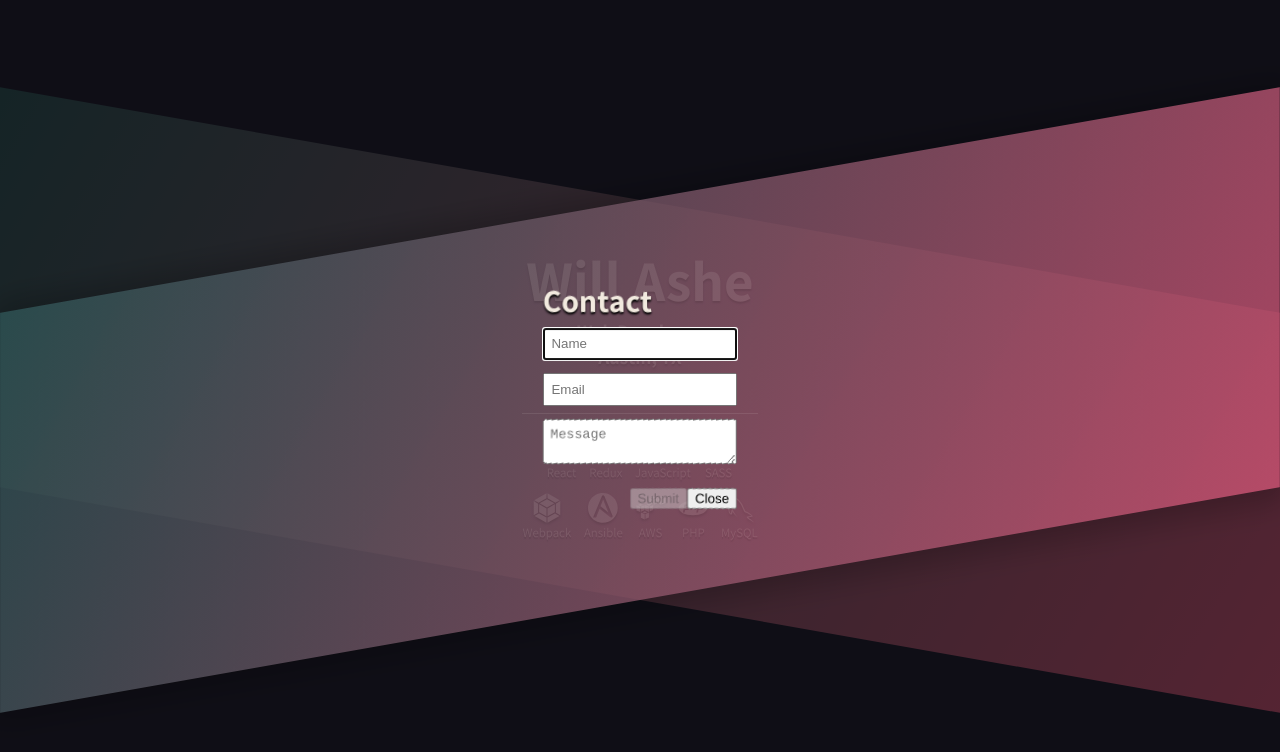
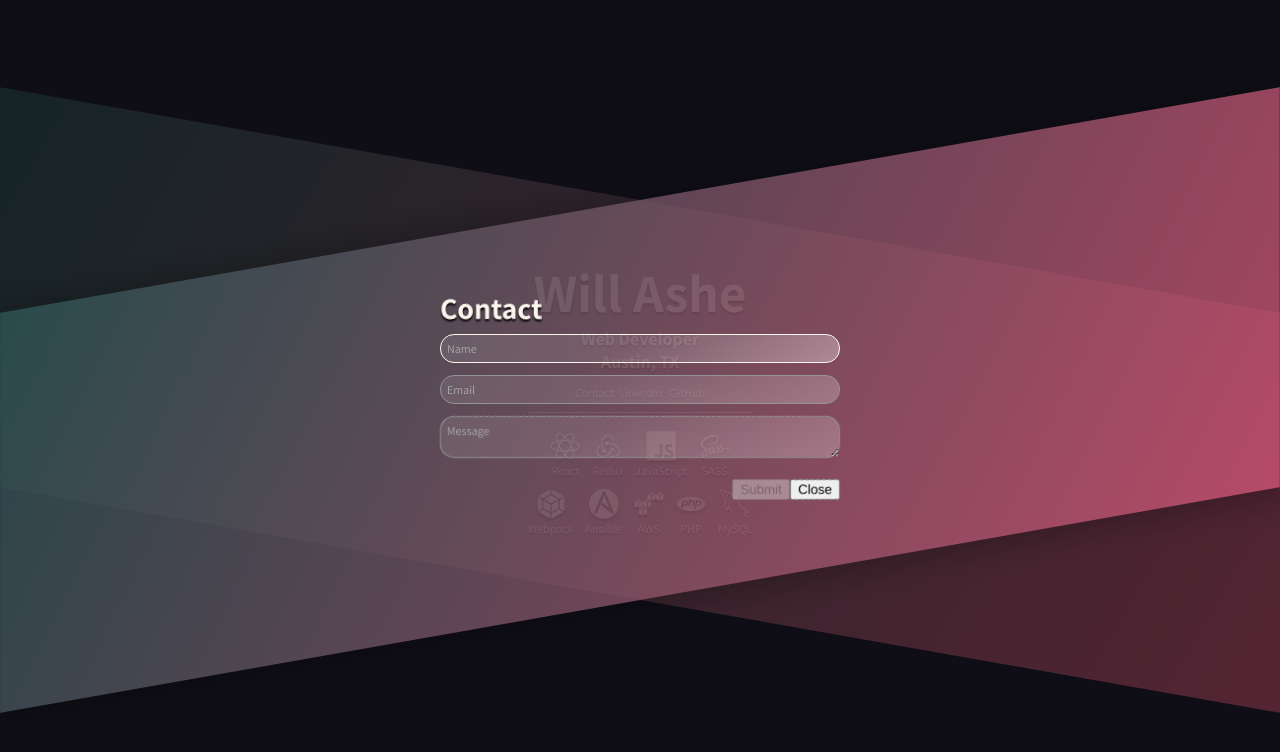
Before and after one commit to willashe/willashe, a React app: page / in a window 1280 px wide. Both pictures are taken after a click on the button "Contact". Shown: the top 752 px of the page. Built offline with nearby package versions, Linux system fonts and the light colour scheme.

Commit message:
contact form styling

```diff
--- a/src/scripts/components/ContactForm.js
+++ b/src/scripts/components/ContactForm.js
@@ -4,6 +4,8 @@ import { Form, Field, reduxForm } from 'redux-form';
 
 // field validation functions
 const required = value => (value ? undefined : 'Required');
+
+// @TODO: implement ARIA roles
 
 /* eslint-disable react/prop-types */
 const renderField = ({
@@ -14,19 +16,22 @@ const renderField = ({
   textarea,
   meta: { touched, error, warning },
 }) => {
-  const Type = !textarea ? 'input' : 'textarea';
+  // @TODO: kinda hacky, evaluate...
+  const Input = !textarea ? 'input' : 'textarea';
+  const warningClass = touched && (error || warning) ? 'visible' : '';
 
   return (
-    <div>
-      <Type {...input} placeholder={label} type={type} autoFocus={autoFocus} />
-      {touched &&
-        ((error && <div>{error}</div>) || (warning && <div>{warning}</div>))}
+    <div className="input-container">
+      <Input {...input} placeholder={label} type={type} autoFocus={autoFocus} />
+      <span className={warningClass}>
+        {error}
+        {warning}
+      </span>
     </div>
   );
 };
 /* eslint-disable no-use-before-define */
 
-// @TODO: implement A11y, ARIA, etc.
 class ContactForm extends PureComponent {
   submit = values => {
     console.log(values);
@@ -70,7 +75,7 @@ class ContactForm extends PureComponent {
             component={renderField}
             label="Name"
             validate={[required]}
-            autoFocus
+            autoFocus={true}
           />
           <Field
             name="email"
@@ -86,6 +91,7 @@ class ContactForm extends PureComponent {
             component={renderField}
             label="Message"
             validate={[required]}
+            cols="40"
           />
           <button type="submit">Submit</button>
           {submitFailed && <div>FAILED!</div>}
--- a/src/scripts/components/Modal.js
+++ b/src/scripts/components/Modal.js
@@ -6,6 +6,8 @@ import { map } from 'lodash';
 import { closeModal } from '../actions';
 
 // @TODO: implement focus trap
+// @TODO: add aria-hidden to all obscured content when modal is open
+// @TODO: ARIA modal roles?
 class Modal extends PureComponent {
   componentDidMount() {
     window.addEventListener('keydown', this.handleKeyDown, true);
--- a/src/style/colors.css
+++ b/src/style/colors.css
@@ -1,5 +1,5 @@
 :root {
-  --content: #F2EADF;
+  --content: #FBF5ED;
   --primary: #EFE7DA;
   --secondary: #EFE7DA;
   --highlight: #ED3B38;
--- a/src/style/main.css
+++ b/src/style/main.css
@@ -1,17 +1,18 @@
 /* Shared */
 @import "./colors.css";
-@import "./typography.css";
 
 @custom-media --medium-up (width >= 60em);
 
 :root {
   --icon-size: 30px;
+  --content-font: 'Assistant', sans-serif;
+  --header-font: 'Assistant', sans-serif;
 }
 
 html {
   color: var(--content);
   font-family: var(--content-font);
-  font-size: var(--content-font-size);
+  font-size: 12px;
 }
 
 body {
@@ -19,8 +20,8 @@ body {
   height: 100vh;
   margin: 0;
   overflow: hidden;
-  background: #1e1d2d fixed center/cover no-repeat;
-  font-size: 80%;
+  background: #1e1d2d;
+	/* background: linear-gradient(-45deg, #EE7752, #E73C7E, #23A6D5, #23D5AB); */
 }
 
 a {
@@ -62,6 +63,49 @@ h1, h2 {
 
 h1 {
   font-size: 4.5em;
+}
+
+input, textarea {
+  box-sizing: border-box;
+  padding: 0.5em;
+  border: 1px solid #949494;
+  border-radius: 14px;
+  outline: none;
+  color: var(--content);
+  background: transparent;
+  background: linear-gradient(160deg, rgba(255, 255, 255, .1), rgba(255, 255, 255, .1) 36%, rgba(255, 255, 255, 0.25));
+  font-size: 100%;
+  font-family: var(--content-font);
+
+  &:focus {
+    border: 1px solid var(--content);
+    background: linear-gradient(150deg, rgba(255, 255, 255, .1), rgba(255, 255, 255, .1) 46%, rgba(255, 255, 255, 0.35));
+  }
+
+  &::placeholder {
+    color: #AAAAAA;
+  }
+}
+
+.input-container {
+  position: relative;
+
+  & span {
+    position: absolute;
+    top: 0;
+    right: 0;
+    padding: 0 1.5em;
+    margin: 0.5em 0;
+    border-radius: 0 14px;
+    background: rgba(255, 255, 255, 0.25);
+    opacity: 0;
+    transition: opacity 500ms ease-in-out;
+    will-change: opacity;
+
+    &.visible {
+      opacity: 1;
+    }
+  }
 }
 
 .app {
@@ -128,10 +172,14 @@ h1 {
   margin: 0 0.5em;
 
   & input, & textarea {
-    box-sizing: border-box;
     width: 100%;
-    padding: 0.5em;
     margin: 0.5em 0;
+  }
+
+  & textarea {
+    width: 400px;
+    height: 42px;
+    max-width: 100%;
   }
 }
 
@@ -202,7 +250,7 @@ h1 {
     height: 100%;
     width: 100%;
     opacity: 1;
-    will-change: transform;
+    will-change: opacity;
     background-color: rgba(0,0,0,0.5);
   }
 
@@ -218,6 +266,7 @@ h1 {
     box-shadow: 0 2px 32px 10px rgba(0,0,0,0.25);
     cursor: default;
     background: linear-gradient(118deg, rgba(45, 83, 85, 0.8), rgba(206, 83, 116, 0.8));
+    backface-visibility: hidden;
   }
 
   &.modal-enter {
@@ -275,6 +324,7 @@ h1 {
 }
 
 .modal-content {
+  max-width: 100%;
   transform: skew(0, 10deg);
 
   & .contact-form {
@@ -303,8 +353,8 @@ h1 {
 }
 
 @media (--medium-up) {
-  body {
-    font-size: 100%;
+  html {
+    font-size: 16px;
   }
 
   .home {
--- a/src/style/typography.css
+++ /dev/null
@@ -1,5 +0,0 @@
-:root {
-  --content-font-size: 16px;
-  --content-font: 'Assistant', sans-serif;
-  --header-font: 'Assistant', sans-serif;
-}
```
